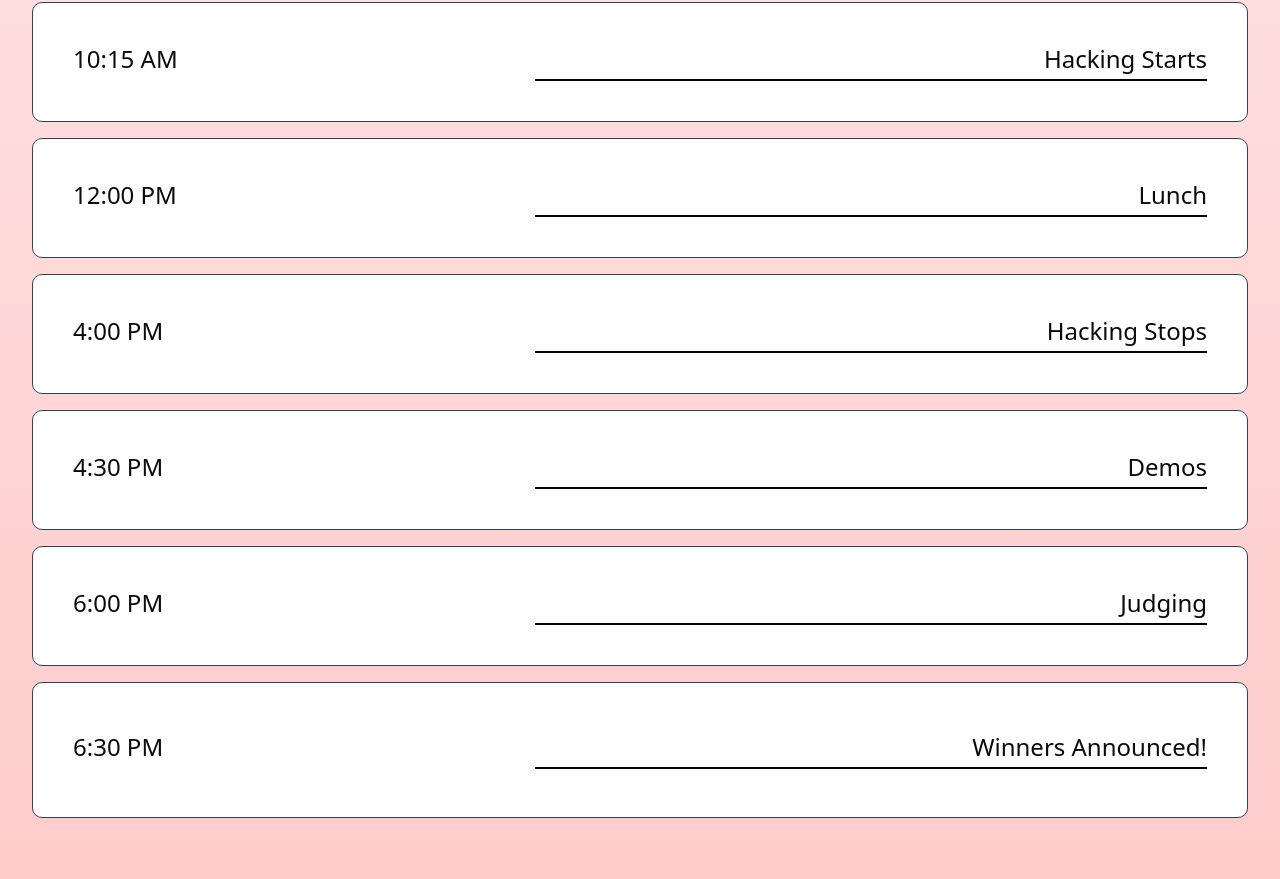
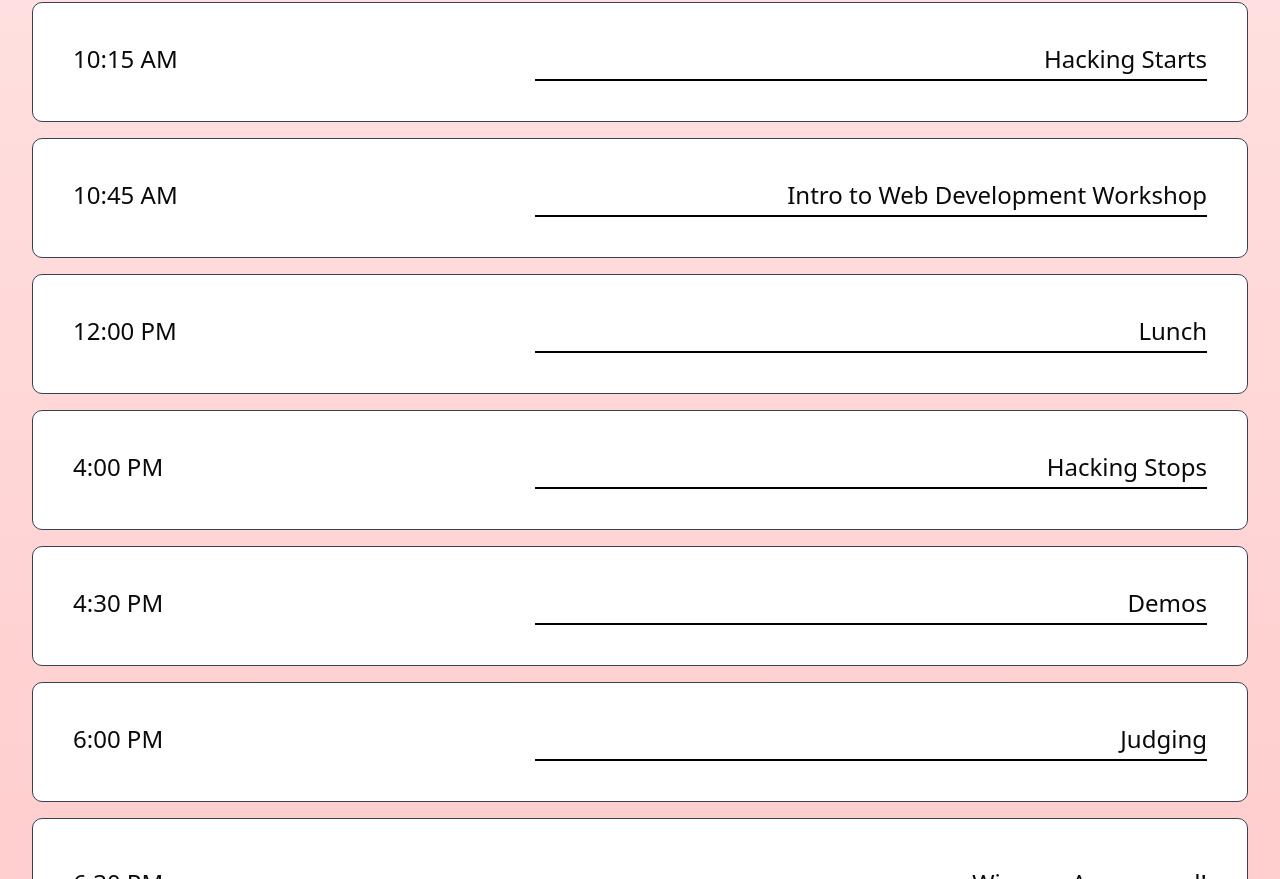
Before and after one commit to jacob-s-codes/uhshacks, a Next.js app: page / in a window 1280 px wide. Shown: the part 2462-3341 px from the top of the page. Built offline with nearby package versions, Linux system fonts and the light colour scheme.

Commit message:
added workshop

```diff
--- a/src/app/HomeClient.tsx
+++ b/src/app/HomeClient.tsx
@@ -219,6 +219,14 @@ const HomeClient = () => {
               <h3 className='font-medium'>10:15 AM</h3>
               <div className='flex flex-col items-end text-right max-w-2xl w-full'>
                 <h3 className='font-medium pb-1'>Hacking Starts</h3>
+                <hr className='w-full border border-black' />
+              </div>
+            </div>
+            <div className='flex flex-row justify-between gap-x-10 w-full max-w-7xl border border-gray-700 px-10 py-10
+              rounded-lg bg-white '>
+              <h3 className='font-medium'>10:45 AM</h3>
+              <div className='flex flex-col items-end text-right max-w-2xl w-full'>
+                <h3 className='font-medium pb-1'>Intro to Web Development Workshop</h3>
                 <hr className='w-full border border-black' />
               </div>
             </div>
```
